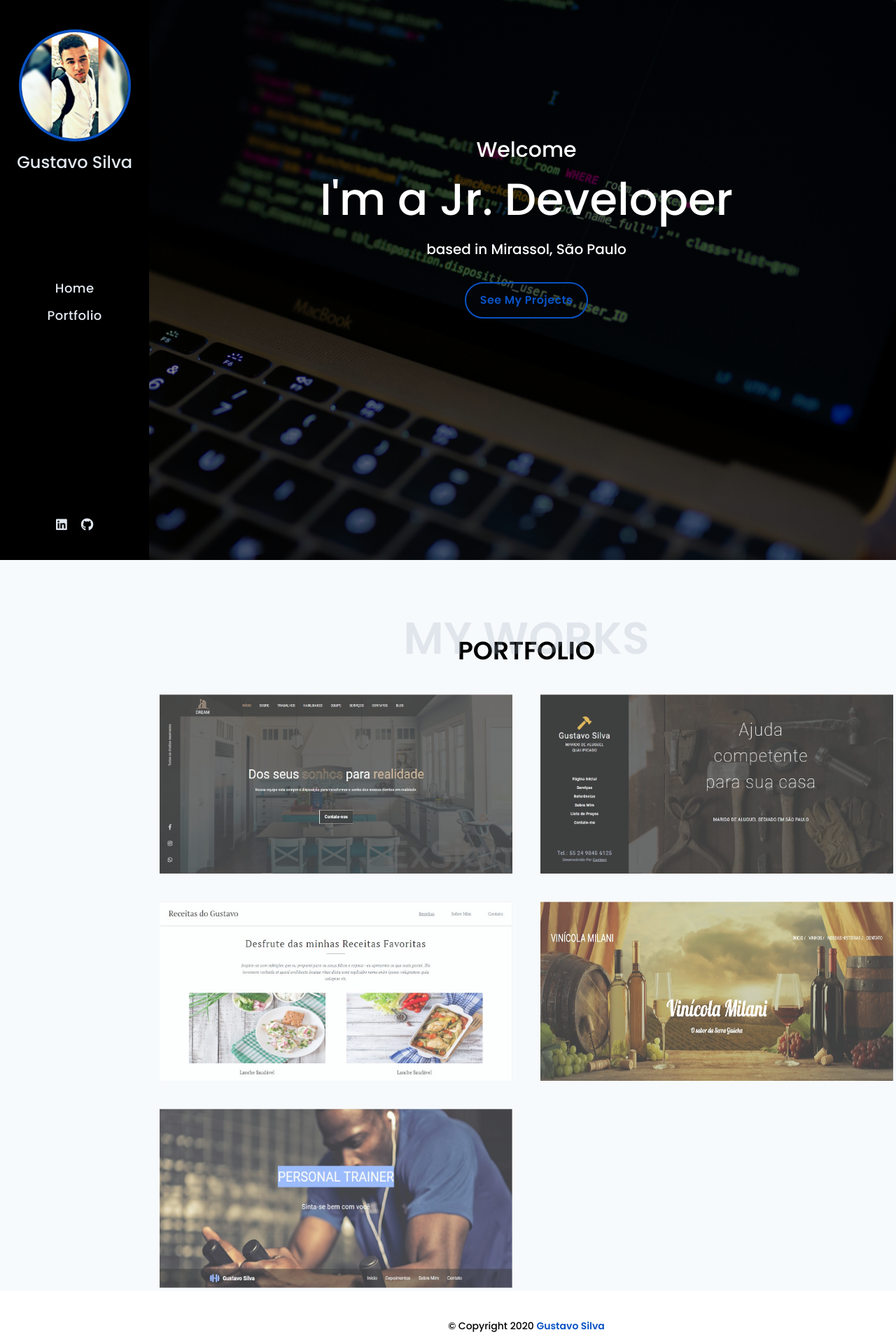
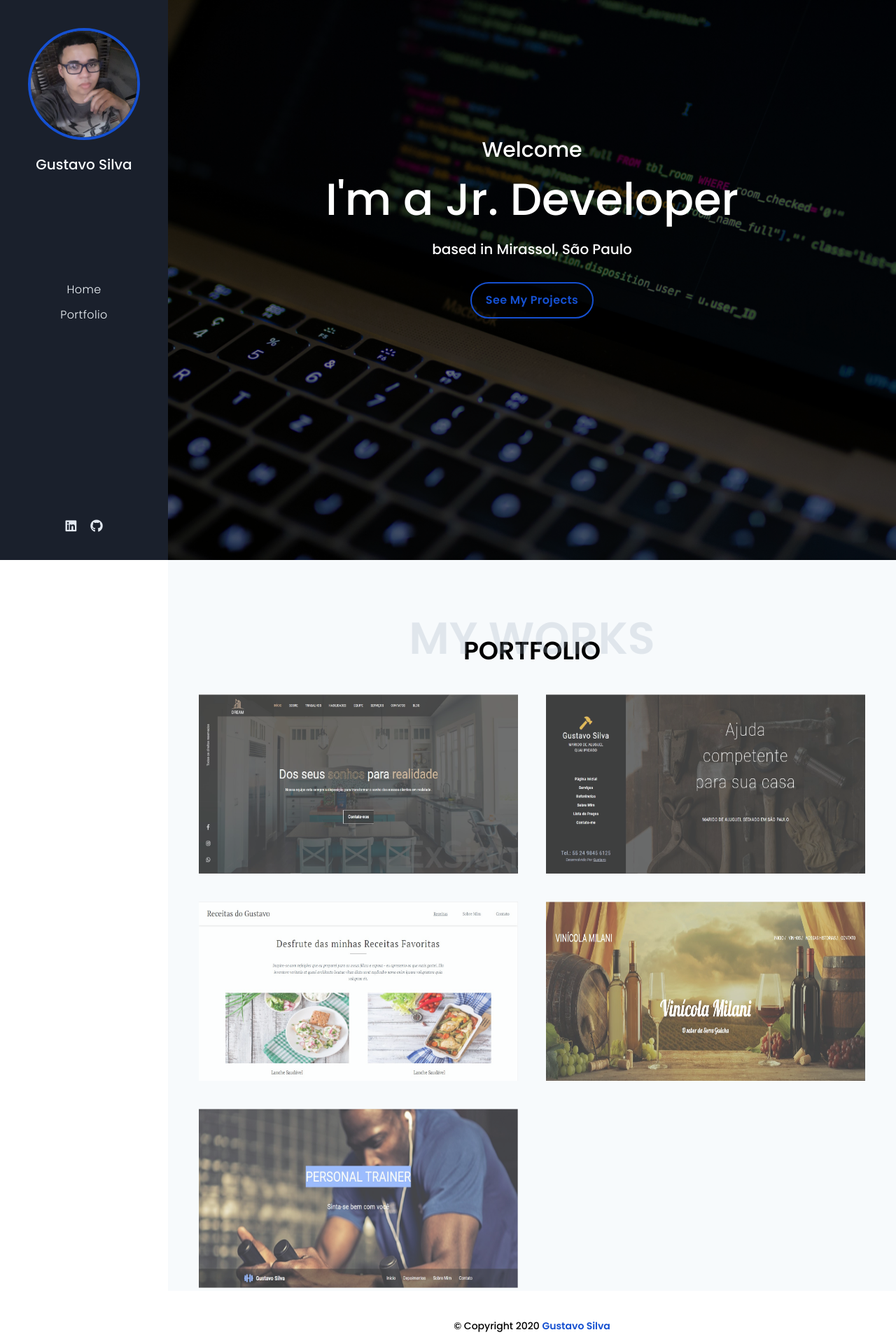
Before and after one commit to GustavoSilvaRamos/portfolio, a Next.js app: page / in a window 1280 px wide. Shown: the top 1920 px of the page at 70% size. Built offline with nearby package versions, Linux system fonts and the light colour scheme.

Commit message:
Update Navbar and colors

```diff
--- a/src/components/Footer.tsx
+++ b/src/components/Footer.tsx
@@ -1,7 +1,7 @@
-export function Footer() {
+export default function Footer() {
   return (
     <div className="pt-10 pb-5 bg-white">
-      <div className="container flex justify-center pl-56 mx-auto">
+      <div className="container flex justify-center mx-auto">
         <p className="text-sm">
           © Copyright 2020{' '}
           <a
--- a/src/components/Hero.tsx
+++ b/src/components/Hero.tsx
@@ -1,46 +1,8 @@
-export function Hero() {
+export default function Hero() {
   return (
     <div id="hero" className="relative min-h-screen fundo">
       <div className="absolute z-10 w-full h-full bg-black opacity-50" />
-      <div className="container fixed z-20 flex flex-col w-2/12 h-screen bg-black ">
-        <div className="flex flex-col items-center justify-around h-screen ">
-          <div className="flex flex-col items-center justify-center">
-            <img
-              className="h-40 border-4 rounded-full border-primary-600"
-              src="perfil.jpg"
-              alt="Perfil"
-            />
-            <p className="pt-3 text-2xl font-medium text-gray-300">
-              Gustavo Silva
-            </p>
-          </div>
-          <ul className="flex flex-col items-center pt-16 space-y-3 text-lg tracking-wide text-gray-300">
-            <a
-              className="transition duration-300 ease-in-out hover:text-primary-600"
-              href="#hero"
-            >
-              Home
-            </a>
-            <a
-              className="transition duration-300 ease-in-out hover:text-primary-600"
-              href="#portfolio"
-            >
-              Portfolio
-            </a>
-          </ul>
-          <div className="flex flex-row justify-around pt-48 space-x-5">
-            <a
-              href="https://www.linkedin.com/in/gustavo-da-silva-ramos-9b1433169/"
-              className="text-lg text-gray-300 transition duration-300 ease-in-out fab fa-linkedin hover:text-primary-400"
-            />
-            <a
-              href="https://github.com/GustavoSilvaRamos"
-              className="text-lg text-gray-300 transition duration-300 ease-in-out fab fa-github hover:text-gray-600"
-            />
-          </div>
-        </div>
-      </div>
-      <div className="z-20 flex flex-col items-center pt-48 pl-56 text-white">
+      <div className="z-20 flex flex-col items-center pt-48 text-white">
         <h2 className="z-20 text-3xl font-medium">Welcome</h2>
         <h1 className="z-20 text-6xl font-medium tracking-normal ">
           I'm a Jr. Developer
--- a/src/components/Portfolio.tsx
+++ b/src/components/Portfolio.tsx
@@ -1,7 +1,7 @@
-export function Portfolio() {
+export default function Portfolio() {
   return (
     <div id="portfolio" className="bg-gray-100">
-      <div className="container flex flex-col items-center pt-20 pl-56 mx-auto">
+      <div className="container flex flex-col items-center px-10 pt-20 mx-auto">
         <div className="flex flex-col items-center leading-none">
           <h3 className="text-6xl font-semibold text-gray-500 opacity-25">
             MY WORKS
--- /dev/null
+++ b/src/components/Sidebar.tsx
@@ -0,0 +1,40 @@
+export default function Sidebar() {
+  return (
+    <div className="fixed z-20 flex flex-col h-screen bg-gray-900 sidebar">
+      <div className="flex flex-col items-center justify-between h-screen ">
+        <div className="flex flex-col items-center justify-center">
+          <img
+            className="object-cover border-4 rounded-full logo-img border-primary-600"
+            src="perfil3.jpg"
+            alt="Perfil"
+          />
+          <p className="text-xl font-medium text-gray-100 ">Gustavo Silva</p>
+        </div>
+        <ul className="flex flex-col items-center pt-16 space-y-3 text-base font-light tracking-wide text-gray-200">
+          <a
+            className="transition duration-300 ease-in-out hover:text-primary-400"
+            href="#hero"
+          >
+            Home
+          </a>
+          <a
+            className="transition duration-300 ease-in-out hover:text-primary-400"
+            href="#portfolio"
+          >
+            Portfolio
+          </a>
+        </ul>
+        <div className="flex flex-row justify-around pt-48 space-x-5">
+          <a
+            href="https://www.linkedin.com/in/gustavo-da-silva-ramos-9b1433169/"
+            className="text-lg text-gray-300 transition duration-300 ease-in-out fab fa-linkedin hover:text-primary-400"
+          />
+          <a
+            href="https://github.com/GustavoSilvaRamos"
+            className="text-lg text-gray-300 transition duration-300 ease-in-out fab fa-github hover:text-gray-400"
+          />
+        </div>
+      </div>
+    </div>
+  )
+}
--- /dev/null
+++ b/src/components/index.tsx
@@ -0,0 +1,4 @@
+export { default as Hero } from './Hero'
+export { default as Footer } from './Footer'
+export { default as Portfolio } from './Portfolio'
+export { default as Sidebar } from './Sidebar'
--- a/src/pages/_app.js
+++ b/src/pages/_app.js
@@ -1,4 +1,6 @@
 import '../styles/main.css'
+import '../styles/tailwind.css'
+
 export default function MyApp({ Component, pageProps }) {
   return <Component {...pageProps} />
 }
--- a/src/pages/index.tsx
+++ b/src/pages/index.tsx
@@ -1,6 +1,4 @@
-import { Hero } from '../components/Hero'
-import { Portfolio } from '../components/Portfolio'
-import { Footer } from '../components/Footer'
+import { Hero, Portfolio, Footer, Sidebar } from '../components'
 import Head from 'next/head'
 
 export default function Index() {
@@ -10,7 +8,8 @@ export default function Index() {
         <title>Gustavo Silva</title>
       </Head>
       <div>
-        <div className="min-h-screen">
+        <Sidebar />
+        <div className="min-h-screen page-container">
           <Hero />
           <Portfolio />
           <Footer />
--- a/src/styles/main.css
+++ b/src/styles/main.css
@@ -1,6 +1,17 @@
-@tailwind base;
+.page-container {
+  padding-left: 240px;
+}
 
-/* Write your own custom base styles here */
+.sidebar {
+  width: 240px;
+  padding: 40px 0;
+}
+
+.logo-img {
+  width: 160px;
+  height: 160px;
+  margin-bottom: 20px;
+}
 
 .fundo {
   background-image: url('/bghero.jpg');
@@ -18,15 +29,3 @@
 .fab {
   display: flex !important;
 }
-
-/* Start purging... */
-@tailwind components;
-/* Stop purging. */
-
-/* Write you own custom component styles here */
-
-/* ESTILO VEM AQUI */
-
-/* Start purging... */
-@tailwind utilities;
-/* Stop purging. */
--- a/tailwind.config.js
+++ b/tailwind.config.js
@@ -14,15 +14,15 @@ module.exports = {
       black: '#000',
       white: '#fff',
       primary: {
-        100: '#D4E4FF',
-        200: '#A9C7FF',
-        300: '#7EA7FF',
-        400: '#5E8DFF',
-        500: '#0574B9',
-        600: '#0952C4',
-        700: '#024385',
-        800: '#0D2593',
-        900: '#07197A',
+        100: '#D1E7FE',
+        200: '#A4CDFD',
+        300: '#76AEFB',
+        400: '#5493F8',
+        500: '#1D68F4',
+        600: '#1550D1',
+        700: '#0E3BAF',
+        800: '#09298D',
+        900: '#051C75',
       },
       secondary: {
         100: '#CCFFF9',
@@ -234,6 +234,7 @@ module.exports = {
       ...theme('spacing'),
       full: '100%',
       screen: '100vh',
+      36: '9rem',
     }),
     inset: {
       0: '0',
@@ -400,6 +401,7 @@ module.exports = {
       '11/12': '91.666667%',
       full: '100%',
       screen: '100vw',
+      36: '9rem',
     }),
     zIndex: {
       auto: 'auto',
```
Also changed, not shown: src/styles/tailwind.css (added, +9 -0 lines), public/perfil.jpg (deleted), public/perfil3.jpg (added).
